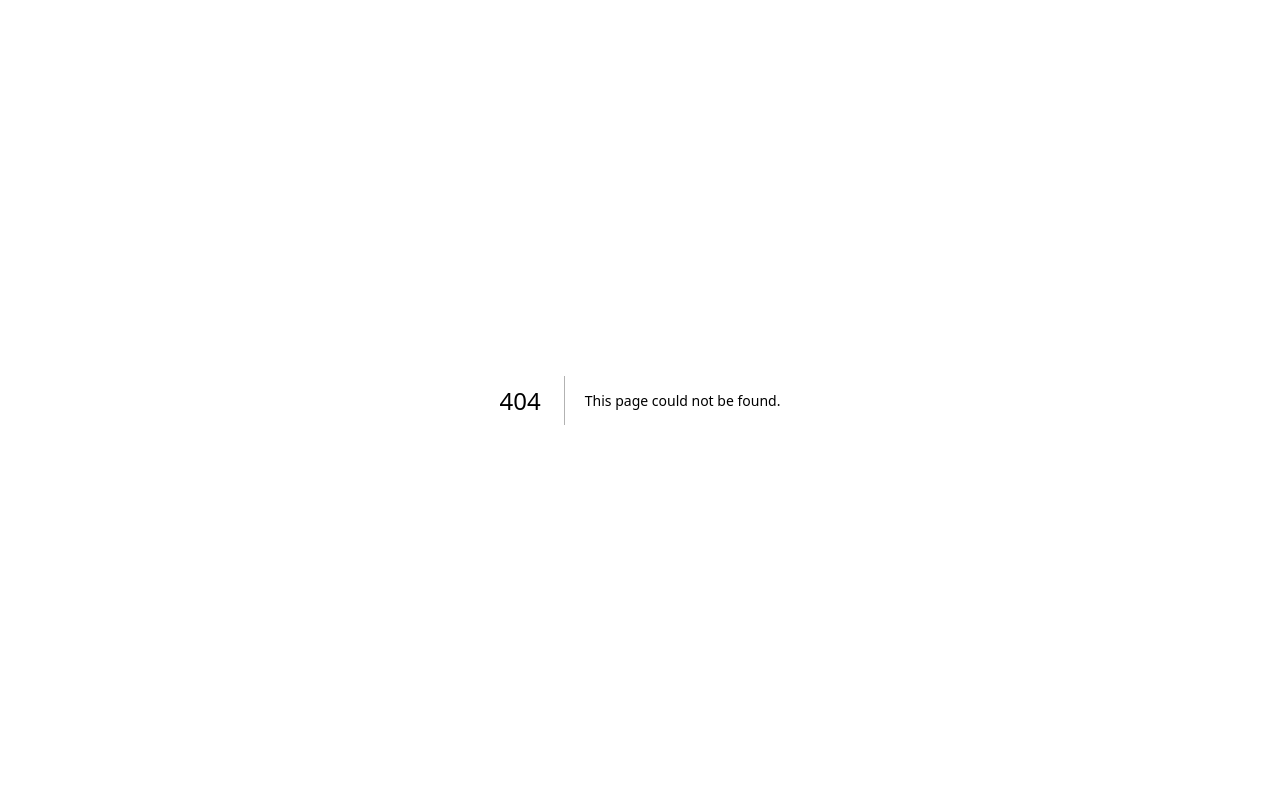
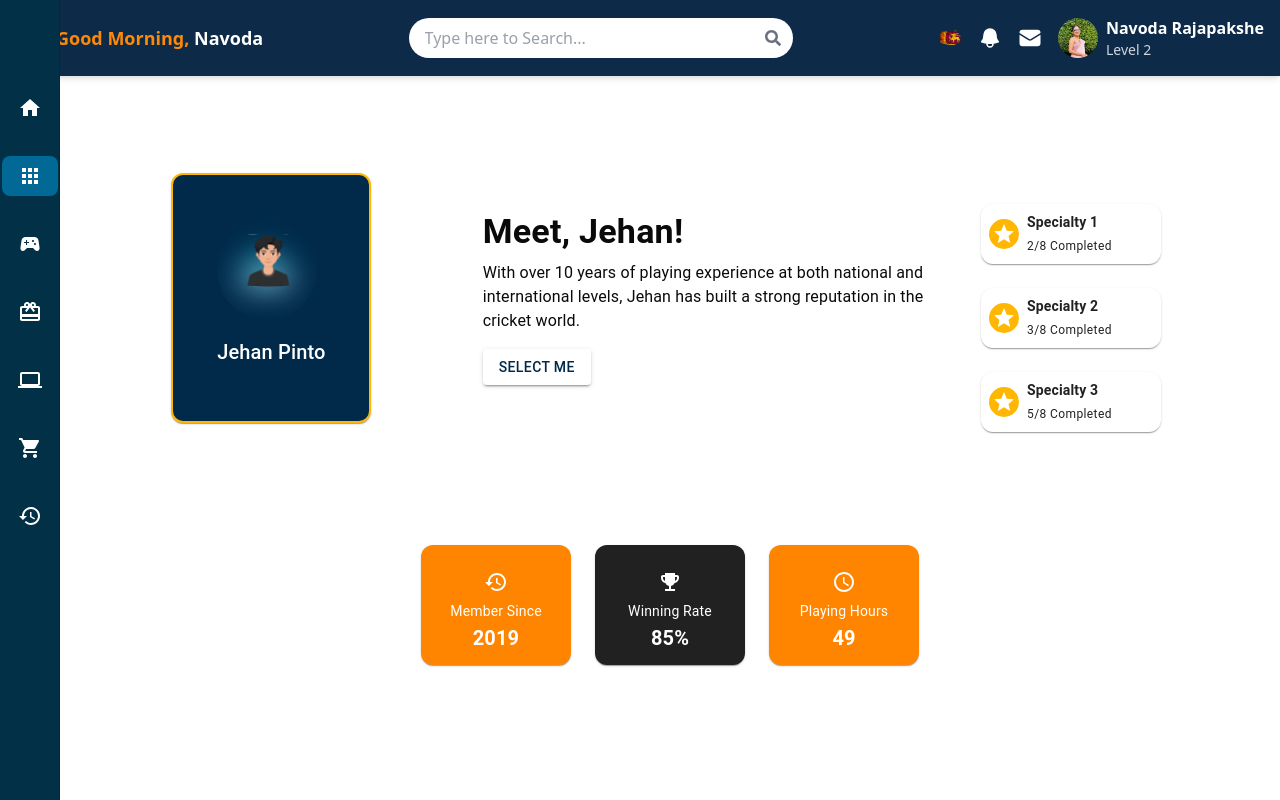
Before and after one commit to Nipun-Yasas/SpiritX_Magmatroxes_02, a Next.js app in the folder frontend/: page /userProfile in a window 1280 px wide. Before the commit this address had no page. Built offline with nearby package versions, Linux system fonts and the light colour scheme.

Commit message:
user profile

```diff
--- /dev/null
+++ b/frontend/src/app/userProfile/page.tsx
@@ -0,0 +1,71 @@
+import Sidebar from "@/components/ui/sideNav";
+import Navbar from "@/components/navbar";
+import { Box, Button, Grid, Typography } from "@mui/material";
+import PlayerCard from "@/components/ui/playerCard";
+import SpecialtyCard from "@/components/ui/specialityCard";
+import StatCard from "@/components/ui/statCard";
+import { History, EmojiEvents, AccessTime } from "@mui/icons-material"; // ✅ Import the missing icons
+
+export default function Home() {
+  return (
+    <div>
+      <Sidebar />
+      <Navbar />
+
+      <Box sx={{ padding: 3, marginLeft: "60px", marginTop: "64px" }}>
+        {/* Top Section */}
+        <Grid container spacing={3} alignItems="center">
+          {/* Player Info */}
+          <Grid item xs={12} sm={4} display="flex" justifyContent="center">
+            <PlayerCard />
+          </Grid>
+
+          {/* Introduction */}
+          <Grid item xs={12} sm={5}>
+            <Typography variant="h4" fontWeight="bold">
+              Meet, Jehan!
+            </Typography>
+            <Typography variant="body1" sx={{ marginTop: 1 }}>
+              With over 10 years of playing experience at both national and international levels,
+              Jehan has built a strong reputation in the cricket world.
+            </Typography>
+            <Button
+              variant="contained"
+              sx={{
+                marginTop: 2,
+                backgroundColor: "white",
+                color: "#012A4A",
+                "&:hover": { backgroundColor: "#FFB703", color: "white" },
+              }}
+            >
+              Select Me
+            </Button>
+          </Grid>
+
+          {/* Specialty Cards */}
+          <Grid item xs={15} sm={3} display="flex" flexDirection="column" gap={3} marginTop={5}>
+            <SpecialtyCard title="Specialty 1" progress="2/8" />
+            <SpecialtyCard title="Specialty 2" progress="3/8" />
+            <SpecialtyCard title="Specialty 3" progress="5/8" />
+          </Grid>
+        </Grid>
+
+        {/* Divider */}
+        <Box sx={{ marginY: 7, borderBottom: "1px solid white" }} />
+
+        {/* Stats Cards */}
+        <Grid container spacing={3} justifyContent="center">
+          <Grid item>
+            <StatCard title="Member Since" value="2019" icon={<History />} color="#FF8500" />
+          </Grid>
+          <Grid item>
+            <StatCard title="Winning Rate" value="85%" icon={<EmojiEvents />} color="#212121" />
+          </Grid>
+          <Grid item>
+            <StatCard title="Playing Hours" value="49" icon={<AccessTime />} color="#FF8500" />
+          </Grid>
+        </Grid>
+      </Box>
+    </div>
+  );
+}
--- /dev/null
+++ b/frontend/src/components/ui/playerCard.tsx
@@ -0,0 +1,32 @@
+"use client";
+
+import { Card, CardContent, Typography, Avatar, Box } from "@mui/material";
+
+export default function PlayerCard() {
+  return (
+    <Card
+      sx={{
+        width: 200,
+        height: 250,
+        backgroundColor: "#012A4A",
+        color: "white",
+        borderRadius: 3,
+        display: "flex",
+        flexDirection: "column",
+        alignItems: "center",
+        justifyContent: "center",
+        border: "2px solid #FFB703",
+      }}
+    >
+      <CardContent>
+        <Avatar
+          src="/dashboard/profile_pic.svg"
+          sx={{ width: 100, height: 100, marginBottom: 2 }}
+        />
+        <Typography variant="h6" align="center">
+          Jehan Pinto
+        </Typography>
+      </CardContent>
+    </Card>
+  );
+}
--- /dev/null
+++ b/frontend/src/components/ui/specialityCard.tsx
@@ -0,0 +1,46 @@
+"use client";
+
+import { Card, CardContent, Typography, Box } from "@mui/material";
+import StarIcon from "@mui/icons-material/Star";
+
+interface SpecialtyCardProps {
+  title: string;
+  progress: string;
+}
+
+export default function SpecialtyCard({ title, progress }: SpecialtyCardProps) {
+  return (
+    <Card
+      sx={{
+        display: "flex",
+        alignItems: "center",
+        width: 180,
+        height: 60,
+        padding: "8px",
+        borderRadius: 3,
+        backgroundColor: "white",
+      }}
+    >
+      <Box
+        sx={{
+          width: 30,
+          height: 30,
+          backgroundColor: "#FFB703",
+          borderRadius: "50%",
+          display: "flex",
+          justifyContent: "center",
+          alignItems: "center",
+          marginRight: 1,
+        }}
+      >
+        <StarIcon sx={{ color: "white" }} />
+      </Box>
+      <CardContent sx={{ padding: 0, marginTop: 3 }}>
+        <Typography variant="body2" fontWeight="bold">
+          {title}
+        </Typography>
+        <Typography variant="caption">{progress} Completed</Typography>
+      </CardContent>
+    </Card>
+  );
+}
--- /dev/null
+++ b/frontend/src/components/ui/statCard.tsx
@@ -0,0 +1,35 @@
+"use client";
+
+import { Card, CardContent, Typography, Box } from "@mui/material";
+import { EmojiEvents, History, AccessTime } from "@mui/icons-material";
+
+interface StatCardProps {
+  title: string;
+  value: string;
+  icon: React.ReactNode;
+  color: string;
+}
+
+export default function StatCard({ title, value, icon, color }: StatCardProps) {
+  return (
+    <Card
+      sx={{
+        width: 150,
+        height: 120,
+        display: "flex",
+        flexDirection: "column",
+        alignItems: "center",
+        justifyContent: "center",
+        borderRadius: 3,
+        backgroundColor: color,
+        color: "white",
+      }}
+    >
+      <Box sx={{ fontSize: 30 }}>{icon}</Box>
+      <Typography variant="body2">{title}</Typography>
+      <Typography variant="h6" fontWeight="bold">
+        {value}
+      </Typography>
+    </Card>
+  );
+}
```
Also changed, not shown: 1 other file (tests, documents, lock files or other folders).
